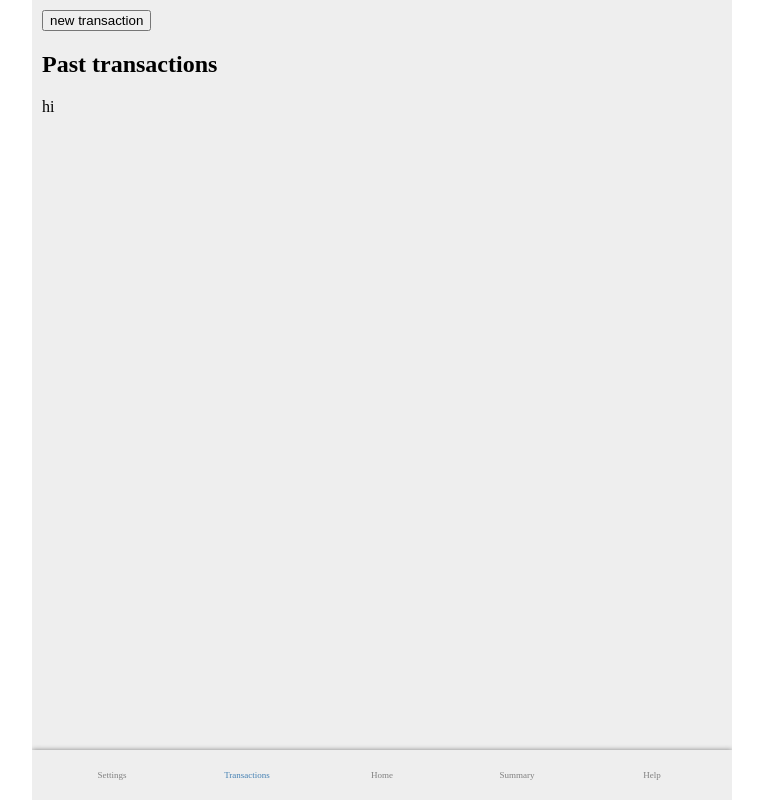
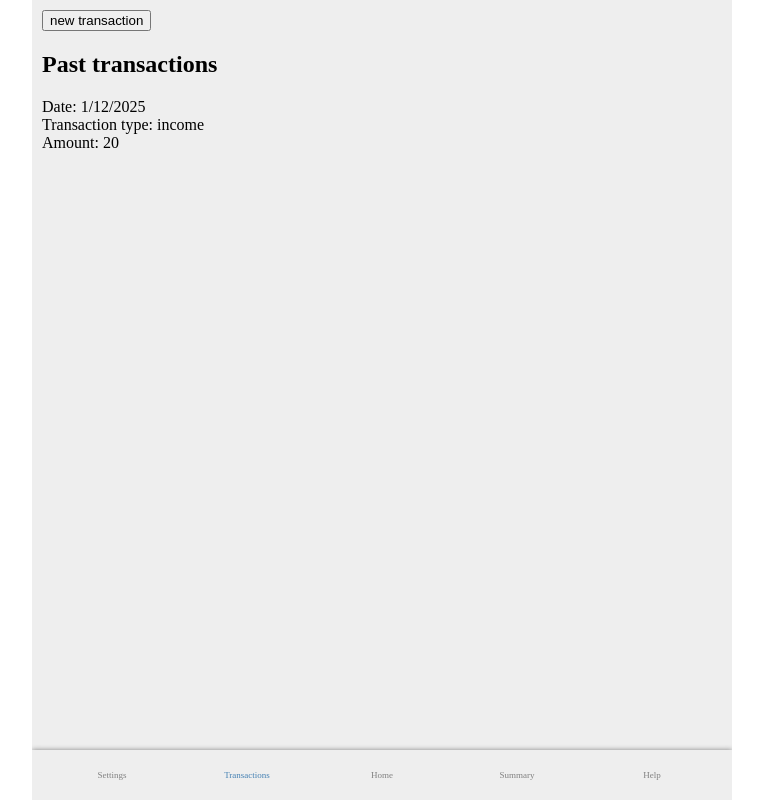
Before and after one commit to yikuansun/perfin, a SvelteKit app: page /transactions in a window 1280 px wide. Both pictures are taken after a click on the button "new transaction". Shown: the whole page, without its empty margins (258-1021 px from the left). Built offline with nearby package versions, Linux system fonts and the light colour scheme.

Commit message:
transaction
cool

```diff
--- a/src/lib/UserData.js
+++ b/src/lib/UserData.js
@@ -4,7 +4,7 @@
 class UserData {
     /** @type {number} */
     balance;
-    /** @type {Object[]} */
+    /** @type {Array.<{ date: string, quantity: number, }>} */
     transactions;
     /** @type {Object[]} */
     recurrences;
--- a/src/routes/transactions/+page.svelte
+++ b/src/routes/transactions/+page.svelte
@@ -11,13 +11,19 @@
 </script>
 
 <button on:click={() => {
+    let date = new Date();
     data.transactions = [...data.transactions, {
-        date: "yikuan",
-    }]
+        date: (date.getMonth() + 1) + "/" + date.getDate() + "/" + date.getFullYear(),
+        quantity: 20,
+    }];
     data.saveToLocalStorage(); // save after modification
 }}>new transaction</button>
 
 <h2>Past transactions</h2>
 {#each data.transactions as transaction}
-    <p>hi</p>
+    <p>
+        Date: {transaction["date"]} <br />
+        Transaction type: {(transaction.quantity >= 0)?"income":"expense"} <br />
+        Amount: {Math.abs(transaction.quantity)}
+    </p>
 {/each}
```
